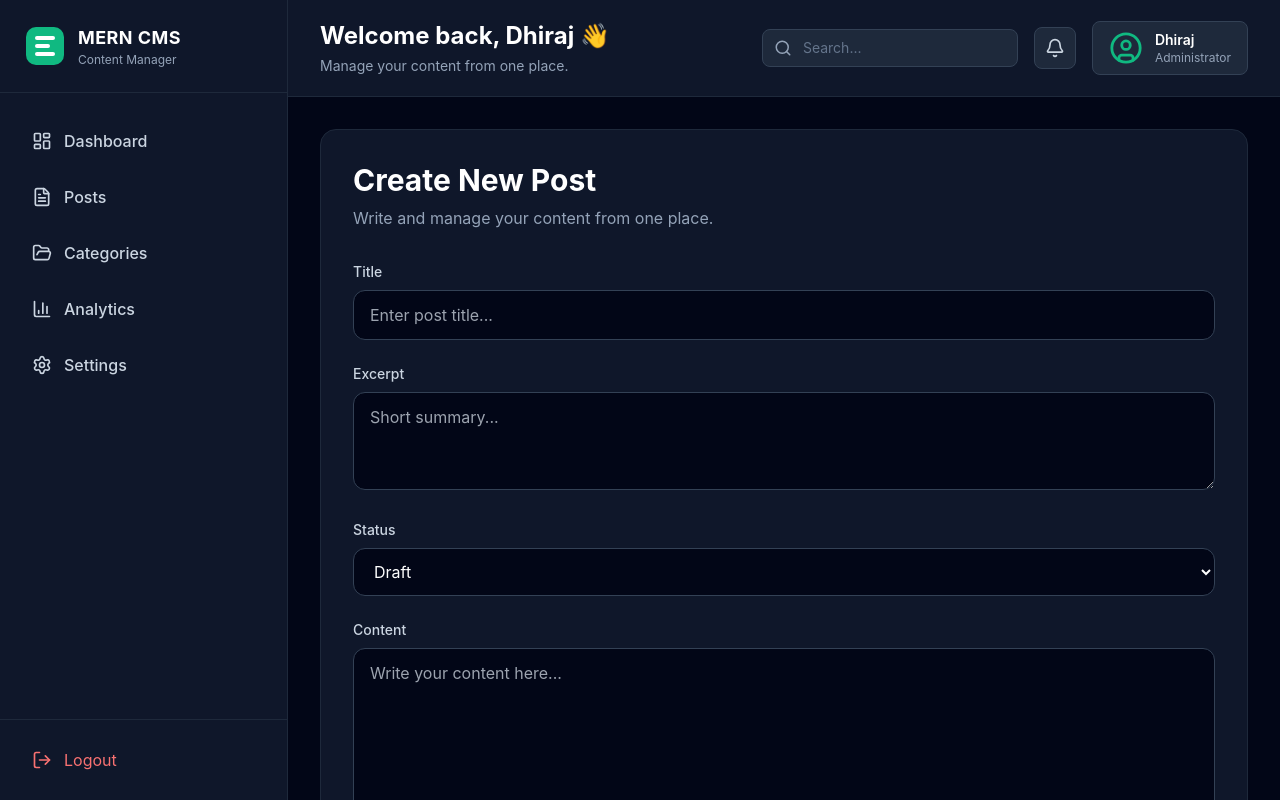
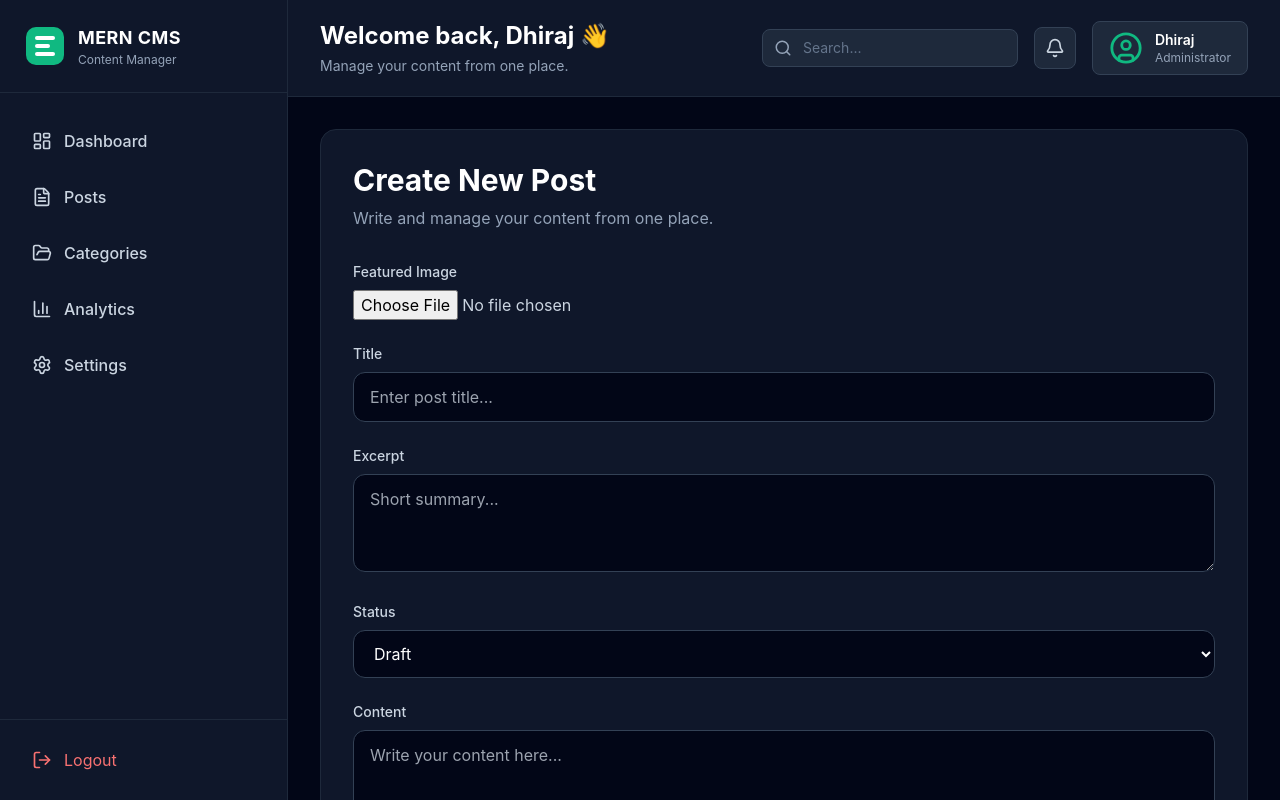
Before and after one commit to dhirajkumbhre/mern-cms, a React (Vite) app in the folder frontend/: page /editor in a window 1280 px wide. Shown: the top 800 px of the page. Built offline with nearby package versions, Linux system fonts and the light colour scheme; no server answers; sample sign-in values are in the browser's storage.

Commit message:
Add featured image upload with Cloudinary integration

```diff
--- a/frontend/src/pages/PostEditor.jsx
+++ b/frontend/src/pages/PostEditor.jsx
@@ -25,9 +25,12 @@ export default function PostEditor() {
     excerpt: "",
     content: "",
     status: "Draft",
+    imageUrl:"",
   });
 
   const [loading, setLoading] = useState(false);
+
+  const [uploading, setUploading] = useState(false);
 
   const [errors, setErrors] = useState({});
 
@@ -67,6 +70,40 @@ useEffect(() => {
       [name]: value,
     }));
   };
+
+
+  /* ------------------------------------------------------------------ */
+/* Upload Featured Image                                              */
+/* ------------------------------------------------------------------ */
+
+const handleImageUpload = async (event) => {
+  const file = event.target.files[0];
+
+  if (!file) return;
+
+  try {
+    setUploading(true);
+
+    const imageData = new FormData();
+
+    imageData.append("image", file);
+
+    const { data } = await api.uploadImage(imageData);
+
+    setFormData((previous) => ({
+      ...previous,
+      imageUrl: data.imageUrl,
+    }));
+
+    toast.success("Image uploaded successfully");
+  } catch (error) {
+    console.error(error);
+
+    toast.error("Image upload failed");
+  } finally {
+    setUploading(false);
+  }
+};
 
   /* ------------------------------------------------------------------ */
   /* Form validation                                                    */
@@ -137,7 +174,46 @@ useEffect(() => {
 
         </div>
 
+
+
+        {/* Featured Image */}
+
+<div className="mb-6">
+
+  <label className="mb-2 block text-sm font-medium text-slate-300">
+    Featured Image
+  </label>
+
+  <input
+    type="file"
+    accept="image/*"
+    onChange={handleImageUpload}
+    className="block w-full text-slate-300"
+  />
+
+    {uploading && (
+    <p className="mt-2 text-sm text-emerald-400">
+      Uploading image...
+    </p>
+  )}
+
+  {formData.imageUrl && (
+    <img
+      src={formData.imageUrl}
+      alt="Preview"
+      className="mt-4 h-56 w-full rounded-xl object-cover"
+    />
+
+  )}
+
+</div>
+
+
+
+
         {/* Title */}
+
+
 
         <div className="mb-6">
 
--- a/frontend/src/services/api.js
+++ b/frontend/src/services/api.js
@@ -53,6 +53,14 @@ export const api = {
   deletePost: (id) =>
     axiosInstance.delete(`/posts/${id}`),
 
+
+    uploadImage: (formData) =>
+    axiosInstance.post("/upload/image", formData, {
+      headers: {
+        "Content-Type": "multipart/form-data",
+      },
+    }),
+
   /* ---------------- Dashboard ---------------- */
 
   dashboardStats: () =>
```
Also changed, not shown: 2 other files (tests, documents, lock files or other folders).
